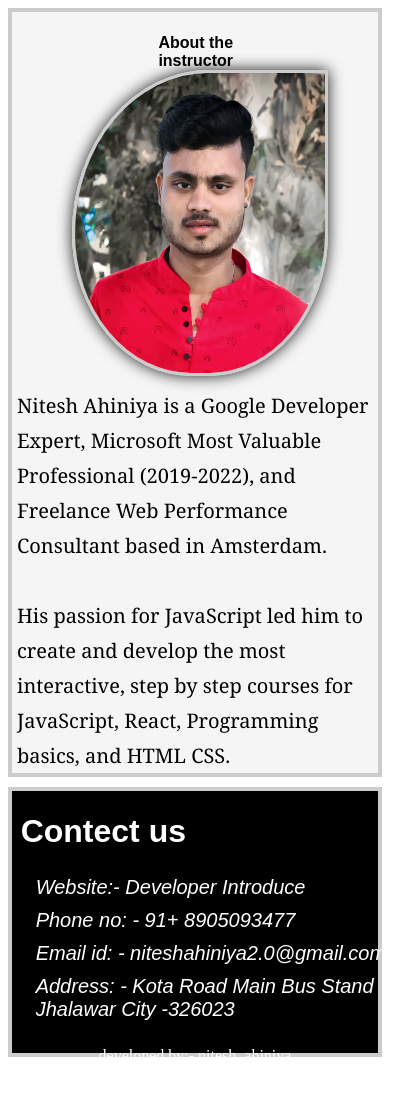
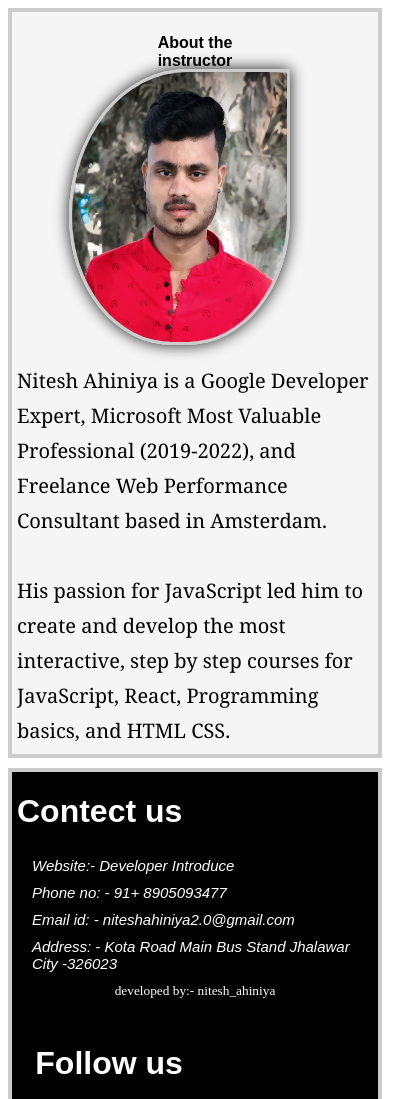
Before and after one commit to niteshprajapati123/Developer-introduce, a plain HTML site: page index.html in a window 390 px wide. Shown: the top 1099 px of the page, 412 px wide, since content can reach past the window. Drawn offline with Linux system fonts and the light colour scheme.

Commit message:
Again update developer.css

```diff
--- a/Developer.css
+++ b/Developer.css
@@ -127,3 +127,61 @@ footer{
         width: 95%;
     }
 }
+
+@media only screen and (min-width: 320px) and (max-width: 642px) {
+    .About_div{
+        width: 100%;
+        height: 750px;
+    }
+    #About_deve {
+        margin-top: 6%;
+        padding: 0px;
+        text-align: center;
+        font-weight: bold;
+        font-family: sans-serif;
+    }
+    #images{
+        margin: 57px;
+        width: 55%;
+        height: 32%;
+    }
+    #introduction{
+        margin: 80% 5px 0px 5px;
+        padding: 0;
+        width: 100%;
+    }
+    footer{
+        margin-top: 10px;
+        width: 100%;
+        height: auto;
+    }
+    #developer {
+        margin: 6px 0 10px 0px;
+        text-align: center;
+        width: 100%;
+        font-size: smaller;
+    }
+
+    #social_link{
+        margin-top: 15px;
+        width: 95%;
+    }
+
+    #Contect_us {
+        display: contents;
+        width: 400px;
+        height: 250px;
+        padding-left: 1%;
+        float: left;
+        box-sizing: border-box;
+    }
+
+    #Contect_details {
+        color: white;
+        font-size: 15px;
+        font-family: sans-serif;
+        font-weight: normal;
+        padding: 5px;
+        padding-left: 20px;
+    }
+}
```
